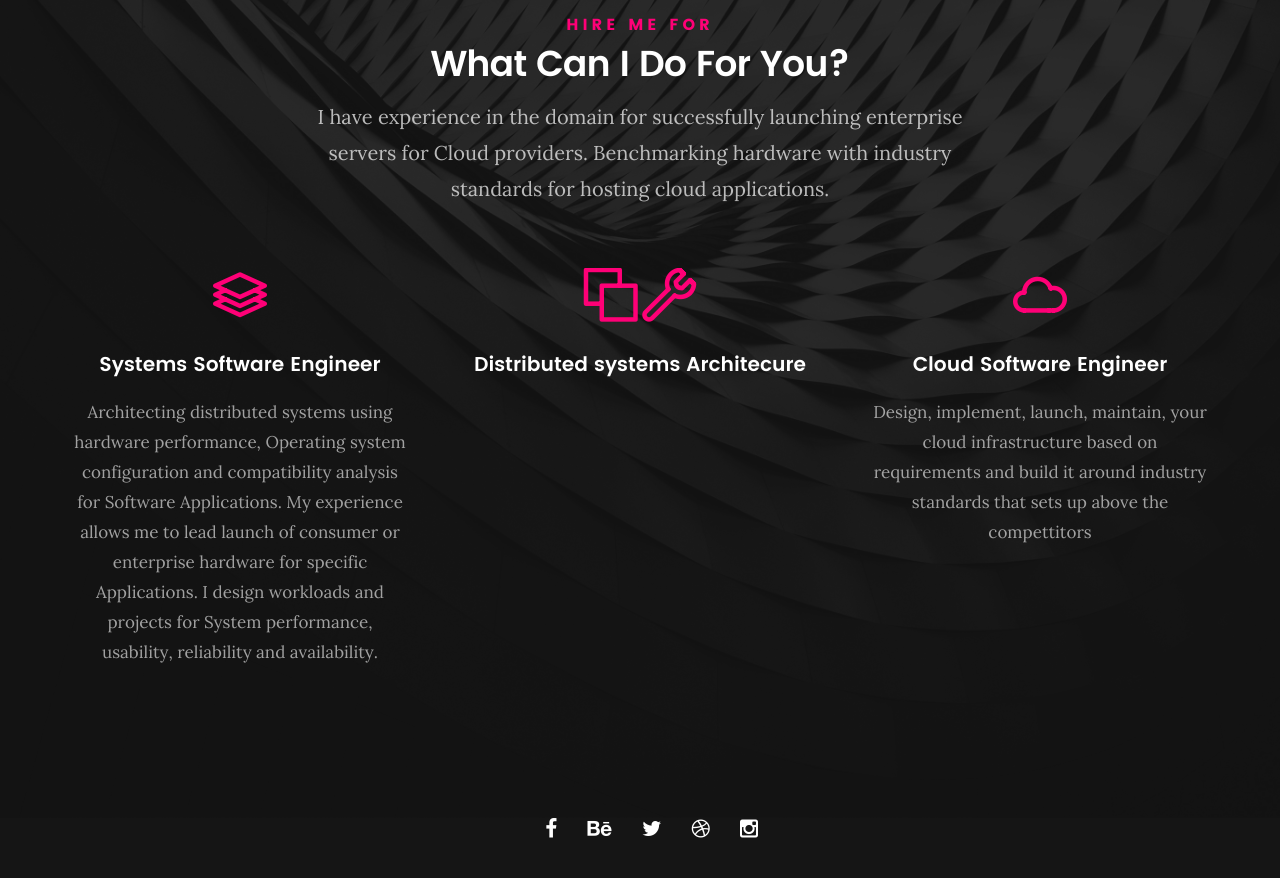
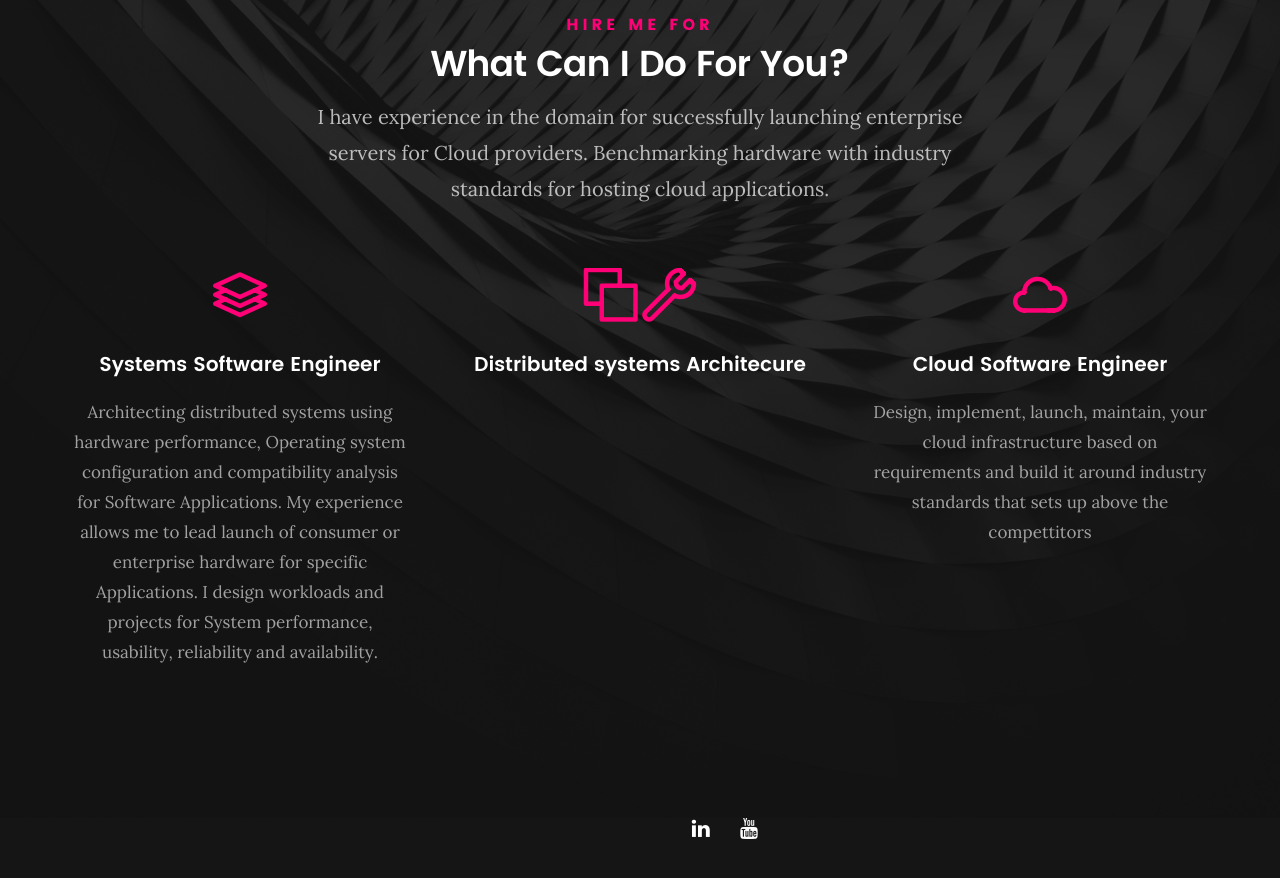
Before and after one commit to palakgoel2908/palakgoel2908.github.io, a plain HTML site: page index.html in a window 1280 px wide. Shown: the part 6517-7395 px from the top of the page. Drawn offline with Linux system fonts and the light colour scheme; files whose address does not match are found by name.

Commit message:
Update footer

```diff
--- a/index.html
+++ b/index.html
@@ -912,11 +912,8 @@
 			<div class="col-eight tab-full social">
 
 				<ul class="footer-social">
-					<li><a href="#"><i class="fa fa-facebook"></i></a></li>
-					<li><a href="#"><i class="fa fa-behance"></i></a></li>
-					<li><a href="#"><i class="fa fa-twitter"></i></a></li>
-					<li><a href="#"><i class="fa fa-dribbble"></i></a></li>
-					<li><a href="#"><i class="fa fa-instagram"></i></a></li>
+					<li><a href="https://www.linkedin.com/in/palak-goel/" target="_blank"><i class="fa fa-linkedin"></i></a></li>
+					<li><a href="https://www.youtube.com/@PalakGoel29" target="_blank"><i class="fa fa-youtube"></i></a></li>
 				</ul>
 
 			</div>
```
